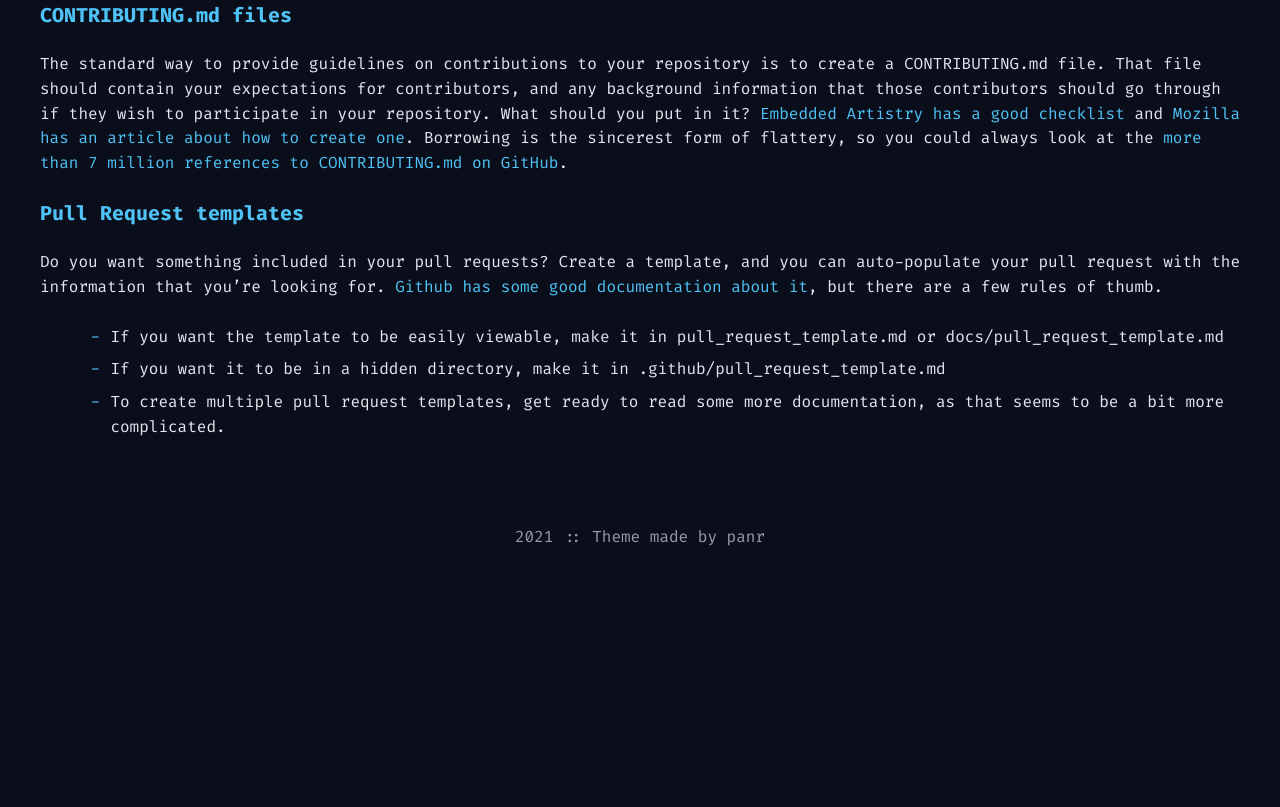
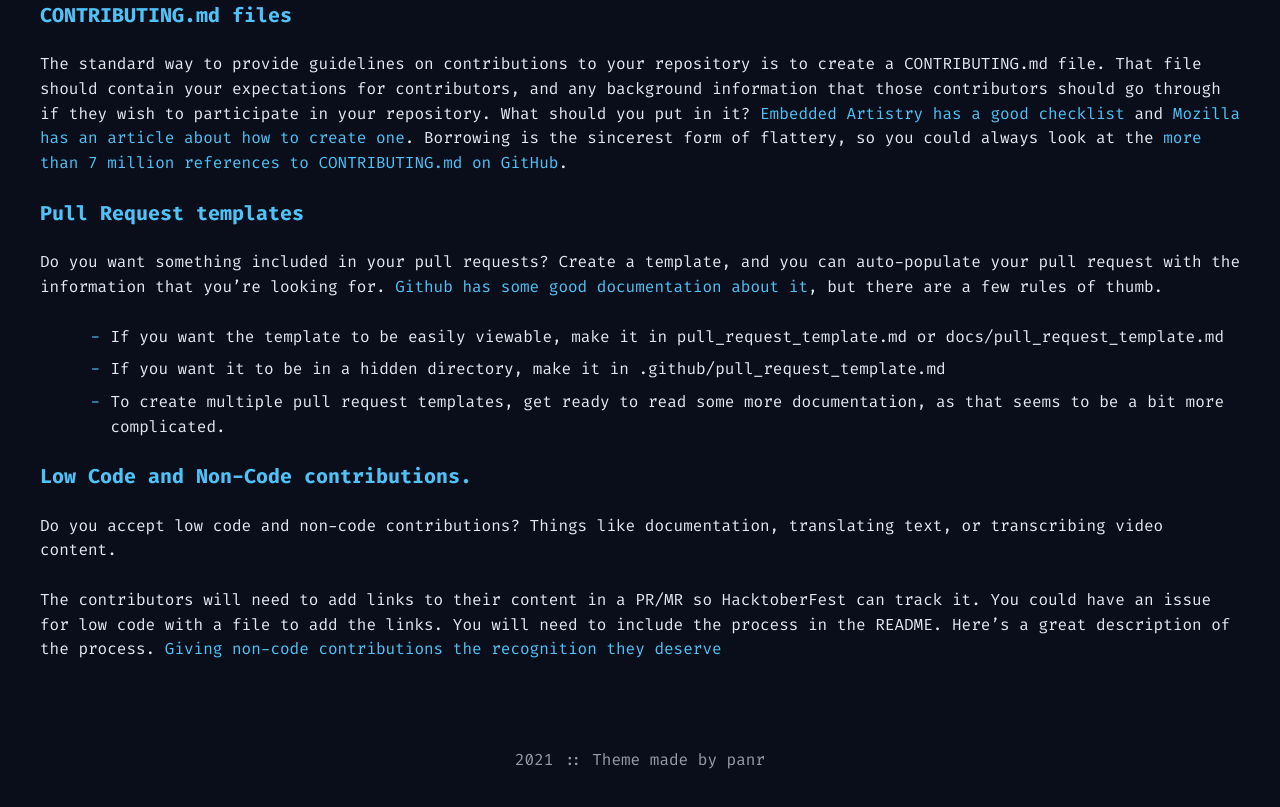
Before and after one commit to hacktoberfesthowto/hacktoberfesthowto.github.io, a plain HTML site: page howto-maintainers/index.html in a window 1280 px wide. Shown: the part 4377-5184 px from the top of the page. Before the commit the page ends 5007 px from the top, so only its background shows below. Drawn offline with Linux system fonts and the light colour scheme.

Commit message:
deploy: hacktoberfesthowto/howto-blog@4d4f2e49f15b85b3083343c4b614ababd02756a3

```diff
--- a/howto-maintainers/index.html
+++ b/howto-maintainers/index.html
@@ -12,5 +12,5 @@ Here are some tags to consider using in your issue labels:</p><ul><li>up-for-gra
 That file should contain your expectations for contributors, and any background information that those contributors should go through if they wish to participate in your repository.
 What should you put in it? <a href=https://embeddedartistry.com/blog/2017/12/11/get-others-involved-in-your-project-with-a-contributing-guide/>Embedded Artistry has a good checklist</a> and <a href=http://mozillascience.github.io/working-open-workshop/contributing/>Mozilla has an article about how to create one</a>.
 Borrowing is the sincerest form of flattery, so you could always look at the <a href="https://github.com/search?q=contributing.md&amp;type=Code">more than 7 million references to CONTRIBUTING.md on GitHub</a>.</p><h4 id=pull-request-templates>Pull Request templates<a href=#pull-request-templates class=hanchor arialabel=Anchor>#</a></h4><p>Do you want something included in your pull requests? Create a template, and you can auto-populate your pull request with the information that you&rsquo;re looking for.
-<a href=https://docs.github.com/en/free-pro-team@latest/github/building-a-strong-community/creating-a-pull-request-template-for-your-repository>Github has some good documentation about it</a>, but there are a few rules of thumb.</p><ul><li>If you want the template to be easily viewable, make it in pull_request_template.md or docs/pull_request_template.md</li><li>If you want it to be in a hidden directory, make it in .github/pull_request_template.md</li><li>To create multiple pull request templates, get ready to read some more documentation, as that seems to be a bit more complicated.</li></ul></div></div></article></div><footer class=footer><div class=footer__inner><div class="copyright copyright--user"><span>2021</span>
+<a href=https://docs.github.com/en/free-pro-team@latest/github/building-a-strong-community/creating-a-pull-request-template-for-your-repository>Github has some good documentation about it</a>, but there are a few rules of thumb.</p><ul><li>If you want the template to be easily viewable, make it in pull_request_template.md or docs/pull_request_template.md</li><li>If you want it to be in a hidden directory, make it in .github/pull_request_template.md</li><li>To create multiple pull request templates, get ready to read some more documentation, as that seems to be a bit more complicated.</li></ul><h4 id=low-code-and-non-code-contributions>Low Code and Non-Code contributions.<a href=#low-code-and-non-code-contributions class=hanchor arialabel=Anchor>#</a></h4><p>Do you accept low code and non-code contributions? Things like documentation, translating text, or transcribing video content.</p><p>The contributors will need to add links to their content in a PR/MR so HacktoberFest can track it. You could have an issue for low code with a file to add the links. You will need to include the process in the README. Here&rsquo;s a great description of the process. <a href=https://dev.to/adiatiayu/giving-non-code-contributions-the-recognition-they-deserve-2phj>Giving non-code contributions the recognition they deserve</a></p></div></div></article></div><footer class=footer><div class=footer__inner><div class="copyright copyright--user"><span>2021</span>
 <span>:: <a href=https://github.com/panr/hugo-theme-terminal target=_blank>Theme</a> made by <a href=https://github.com/panr target=_blank>panr</a></span></div></div></footer><script type=text/javascript src=/bundle.min.js></script></div></body></html>
```
Also changed, not shown: howto-contributors/index.html (+1 -1 lines).
